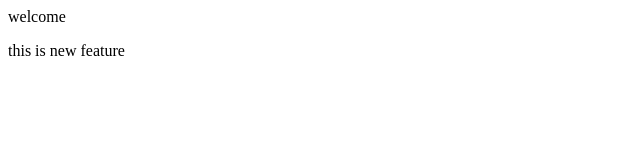
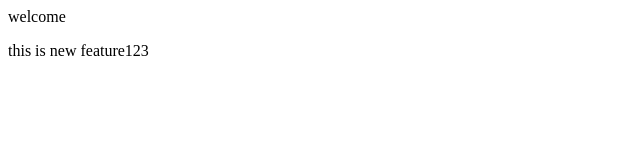
Before and after one commit to Rutuja-Lande/local-repo, a plain HTML site: page index.html in a window 1280 px wide. Shown: the full height of the page, 0-640 px from the left. Drawn offline with Linux system fonts and the light colour scheme.

Commit message:
Update index.html

```diff
--- a/index.html
+++ b/index.html
@@ -1,2 +1,2 @@
 <p>welcome</p>
-<p>this is new feature</p>
+<p>this is new feature123</p>
```
